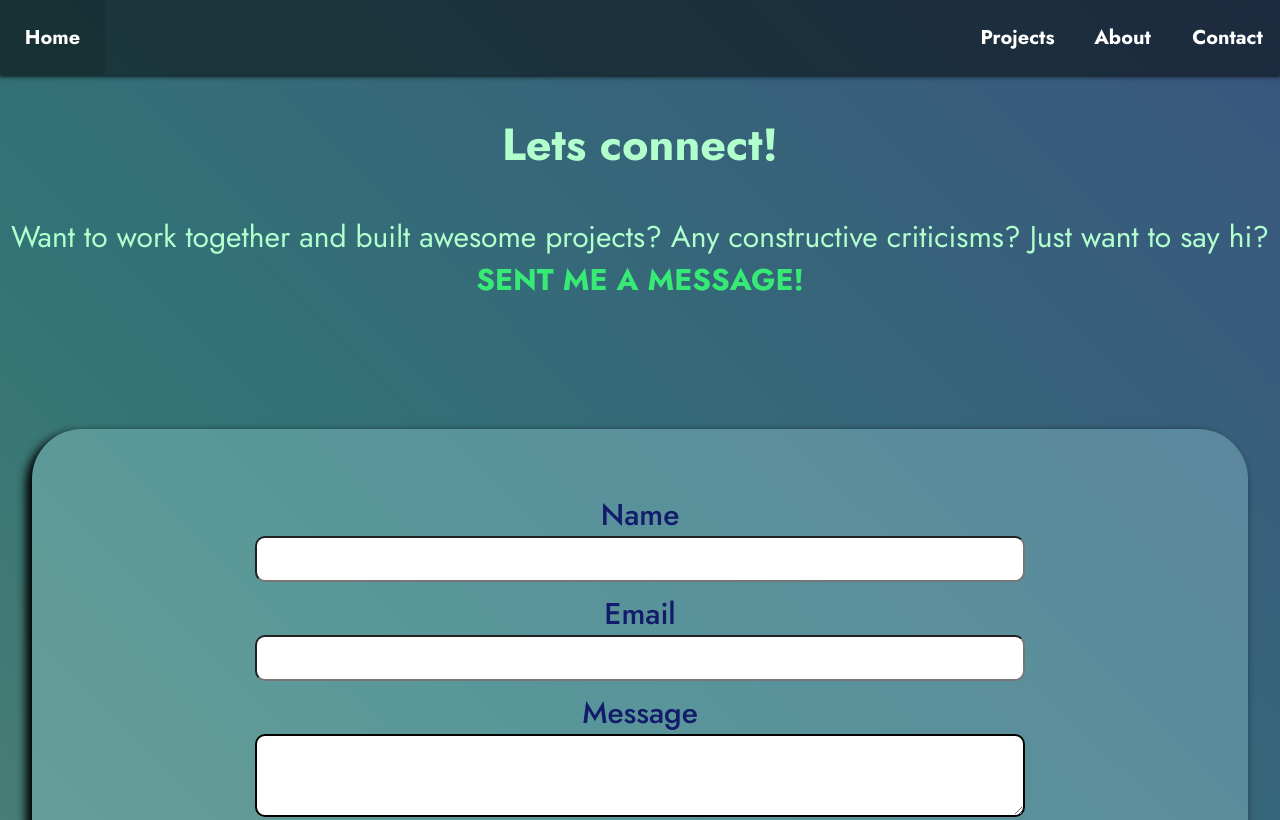
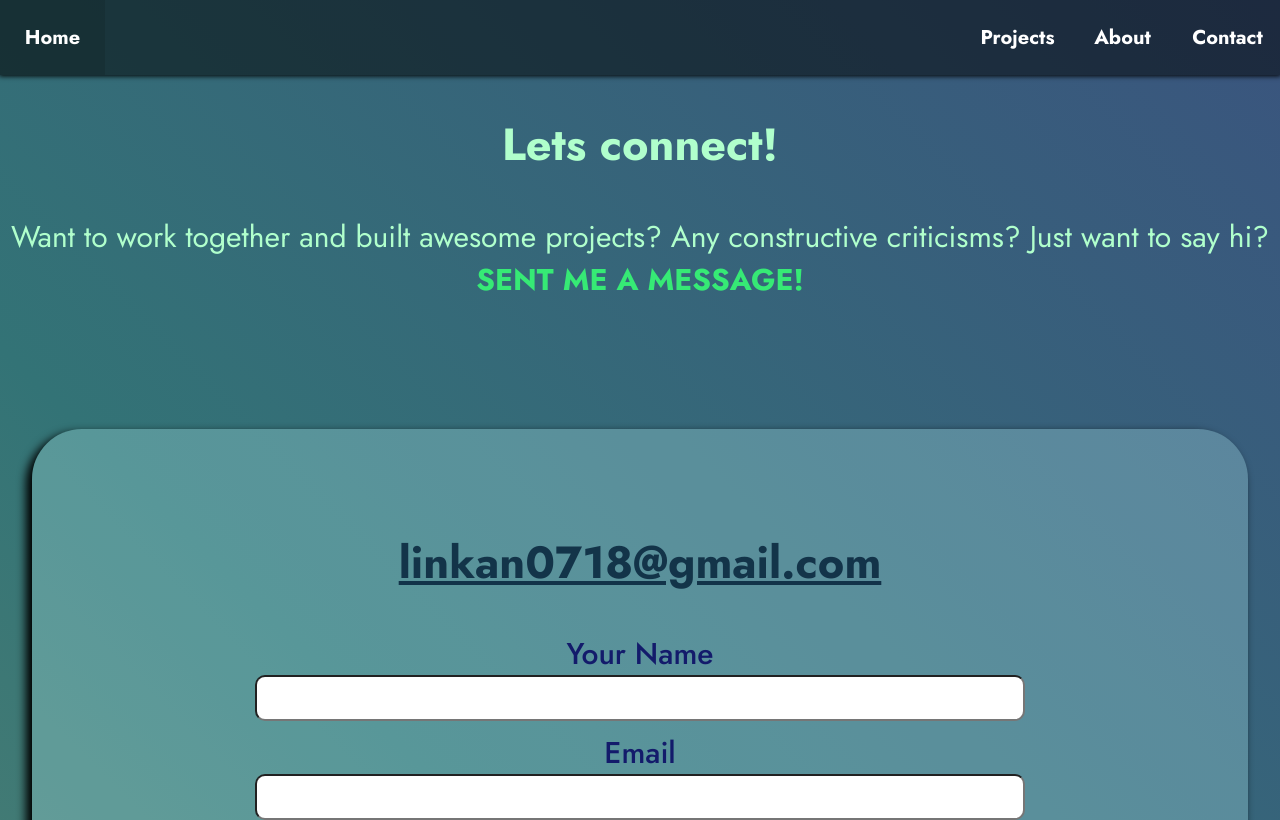
Before and after one commit to Kan5661/portfolio, a React (Create React App) app: page /contact in a window 1280 px wide. Shown: the top 820 px of the page. Built offline with nearby package versions, Linux system fonts and the light colour scheme.

Commit message:
add email + copy to clip board on click

```diff
--- a/src/pages/Contact.jsx
+++ b/src/pages/Contact.jsx
@@ -26,6 +26,11 @@ function Contact() {
 
     };
 
+    function CopyText() {
+        navigator.clipboard.writeText('linkan0718@gmail.com')
+        alert('copied email')
+    }
+
     return(
         <div>
             <div className="Call2Action">
@@ -37,8 +42,9 @@ function Contact() {
                 </p>
             </div>
             <div className='FormContainer'>
+                <h2 id='email' className='myEmailAddress' onClick={() => CopyText()}>linkan0718@gmail.com</h2>
                 <form className='Form' ref={form} onSubmit={sendEmail}>
-                    <label className='Label'>Name</label>
+                    <label className='Label'>Your Name</label>
                     <input className='Input' type="text" name="user_name" />
                     <label className='Label'>Email</label>
                     <input className='Input' type="email" name="user_email" />
--- a/src/styles/Contact.css
+++ b/src/styles/Contact.css
@@ -75,3 +75,9 @@
     color: rgb(235, 34, 34);
     font-weight: 500;
 }
+
+.myEmailAddress {
+    text-decoration: underline;
+    cursor: pointer;
+    color: rgba(11, 41, 64, 0.897);
+}
```
